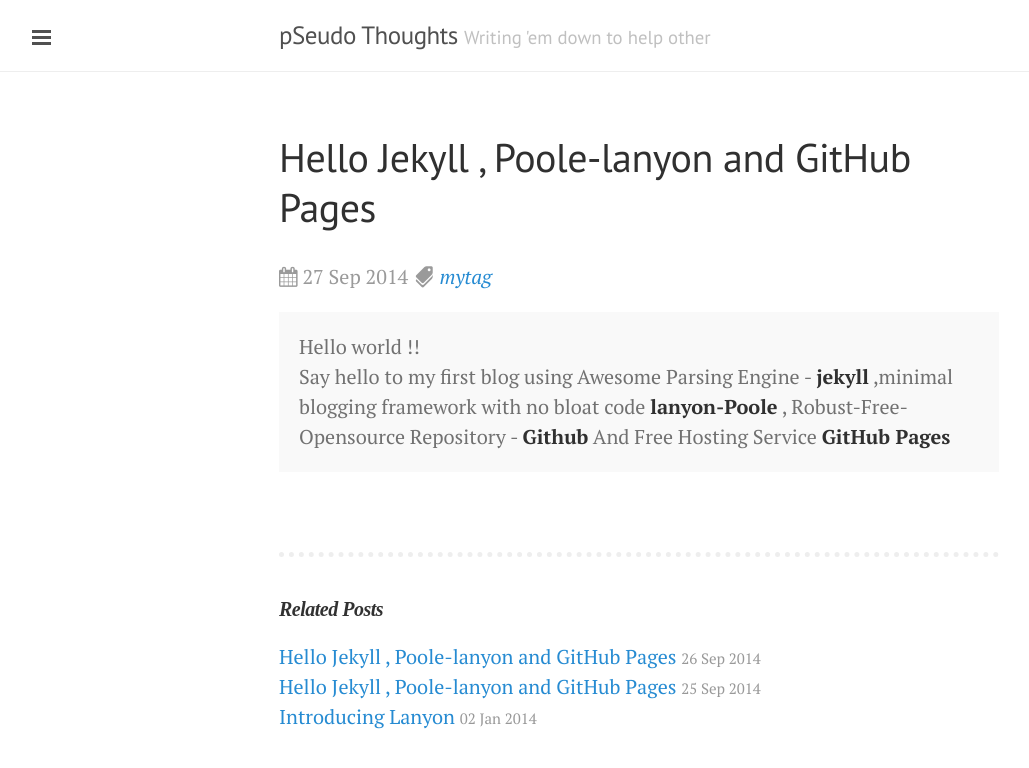
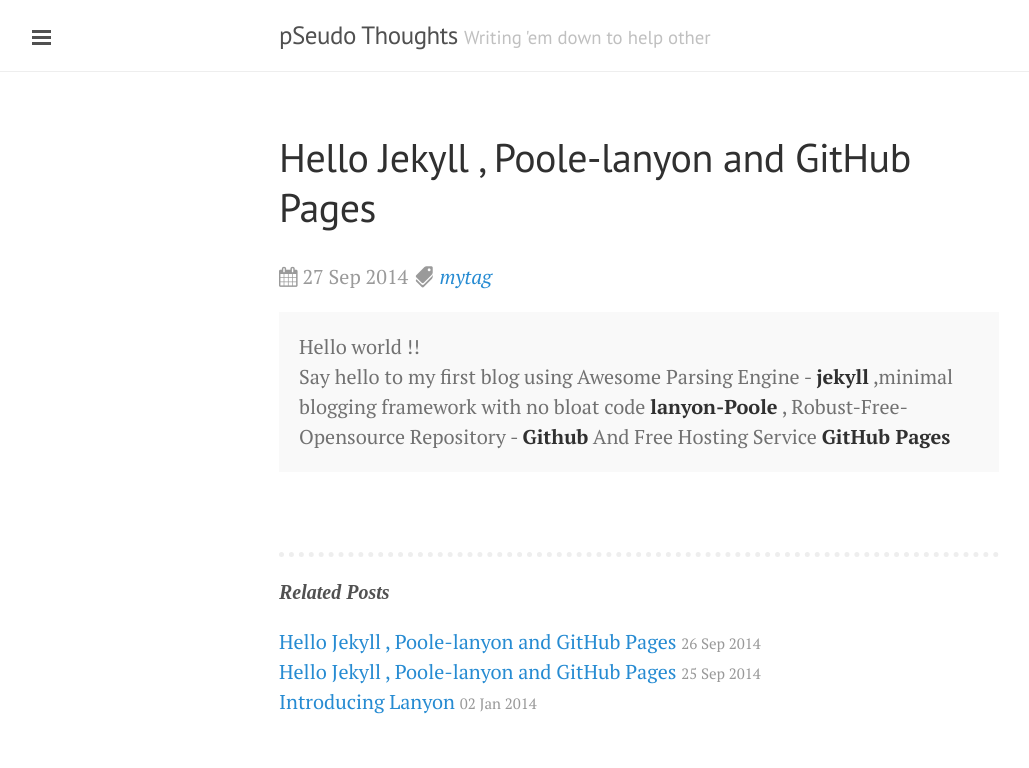
Before and after one commit to DharmeshPandav/dharmeshpandav.github.io, a Jekyll site: the page built from _posts/2014-09-27-Hello jekyll.md, in a window 1280 px wide. Shown: the top 768 px of the page, without its empty margins (1-1030 px from the left). Built offline with Jekyll 4.4.1, drawn with Linux system fonts in a browser that asks for light colours; nearby versions of some CDN libraries; Markdown is read by kramdown in place of the engine named in the settings.

Commit message:
changed config

```diff
--- a/_layouts/post.html
+++ b/_layouts/post.html
@@ -38,7 +38,7 @@ comments:   true
 </div>
 
 <div class="related">
-  <h4 class="inline-title-post">Related Posts</h4>
+  <div class="inline-title-post">Related Posts</div>
   <ul class="related-posts">
     {% for post in site.related_posts limit:3 %}
       <li>
```
